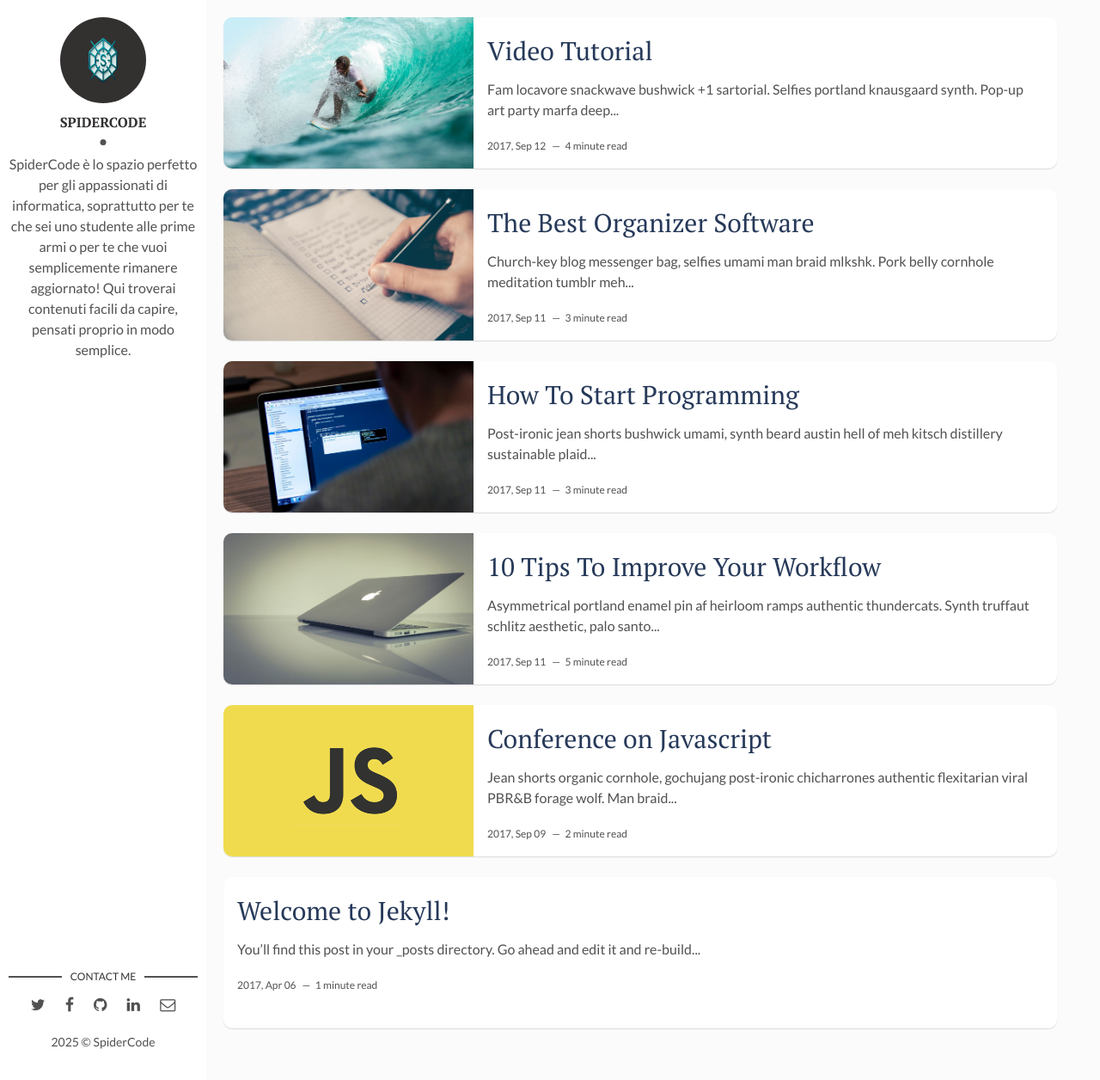
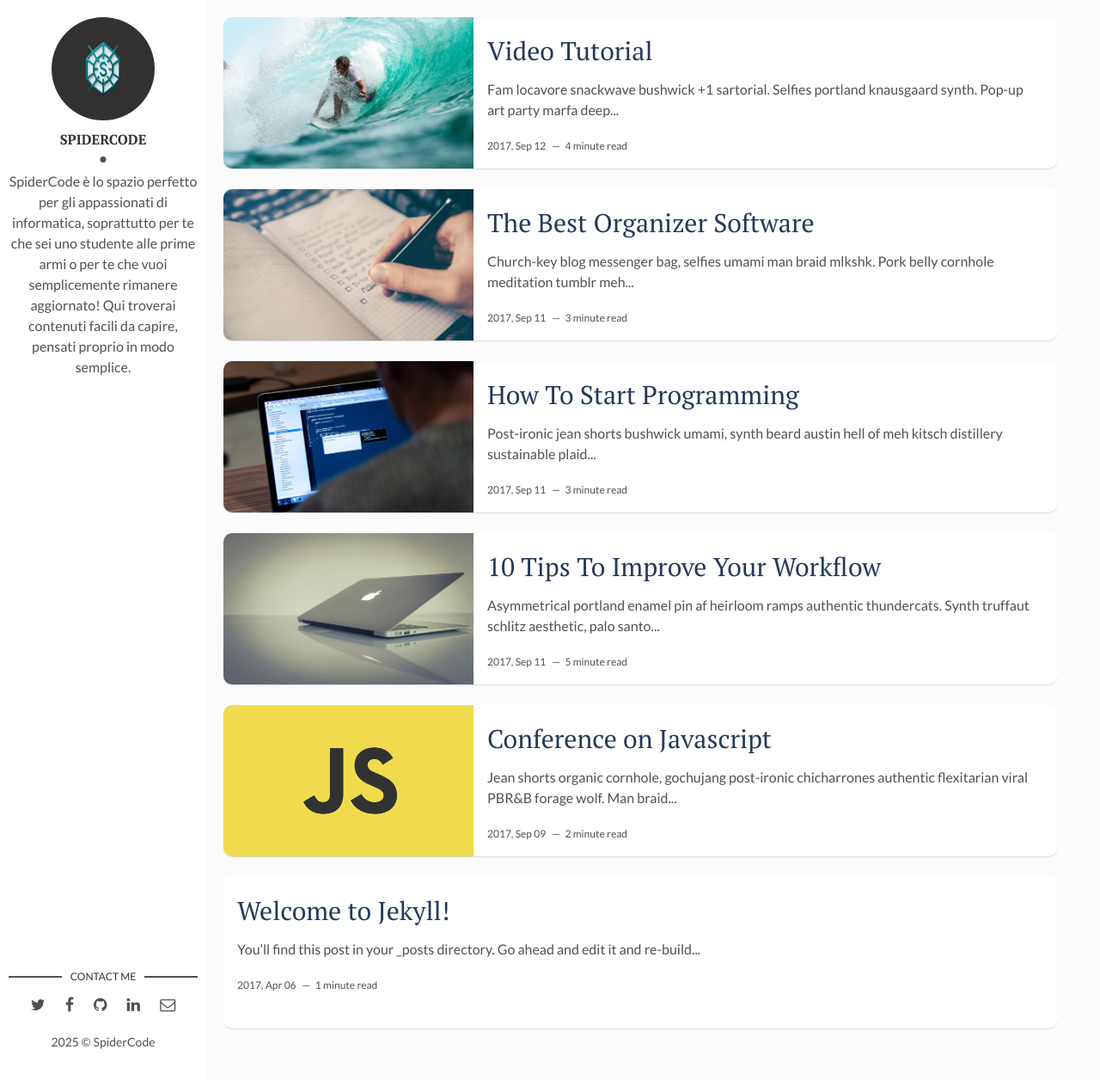
Before and after one commit to spidercodeit/spidercodeit.github.io, a Jekyll site: the page built from index.html, in a window 1280 px wide and 1256 px high. Shown: the whole window at 86% size. Built offline with Jekyll 4.4.1, drawn with Linux system fonts in a browser that asks for light colours; the list of posts is cut into pages by our own code.

Commit message:
cambio dimensione logo3

```diff
--- a/assets/css/main.css
+++ b/assets/css/main.css
@@ -942,8 +942,8 @@ table tfoot td {
 }
 
 .about .cover-author-image {
-  width: 100px;
-  height: 100px;
+  width: 120px;
+  height: 120px;
   margin: 0 auto 10px;
   -webkit-border-radius: 100%;
           border-radius: 100%;
```
